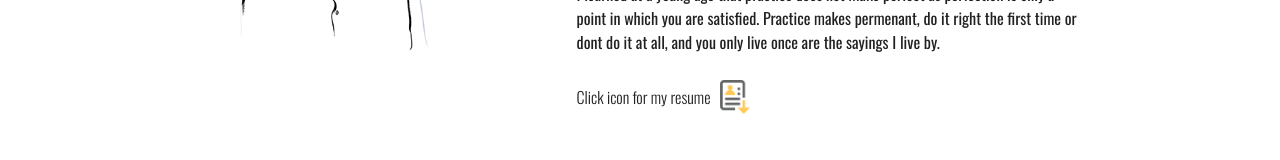
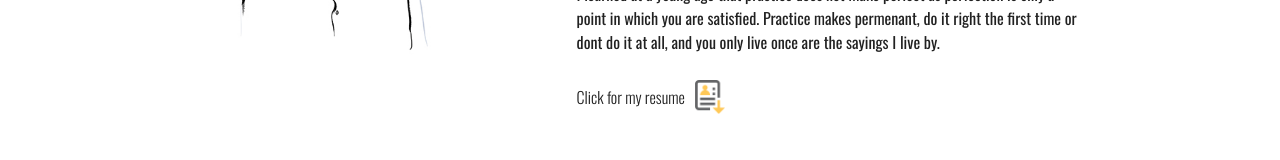
Before and after one commit to jeffcela/08-Project-1-Professional-Materials, a plain HTML site: page about.html in a window 1280 px wide. Shown: the part 328-488 px from the top of the page. Drawn offline with nearby package versions, Linux system fonts and the light colour scheme.

Commit message:
removed the word icon from the About page

```diff
--- a/about.html
+++ b/about.html
@@ -61,7 +61,7 @@
                         <p>I am a Jersey boy who found a home in the south. Graphic/Web design are my specialties, people are my inspiration, and passion is my fuel. I am considered a jack of all trades with a skill set that ranges from print to digital end products.</p>
                         <p>I'm a Savannah College of Art and Design Graduate with over 8 years of industry experience. With my ability to self-start, self-teach, and problem solve I bring a unique perspective to creative environments. I am currently enrolled at the GA Tech Full Stack Bootcamp where I am enhacing my abilities and skills in the digital relam.</p>
                         <p>I learned at a young age that practice does not make perfect as perfection is only a point in which you are satisfied. Practice makes permenant, do it right the first time or dont do it at all, and you only live once are the sayings I live by.</p>
-                        <p class="light">Click icon for my resume<a href="assets/images/cela.j.pdf" target="_blank"><img class="icon-page" src="assets/images/design_files/resume_icon_page.png" alt=""></a></p>
+                        <p class="light">Click for my resume<a href="assets/images/cela.j.pdf" target="_blank"><img class="icon-page" src="assets/images/design_files/resume_icon_page.png" alt=""></a></p>
                     </div>
                 </div>
                 <div class="divider"></div>
```
